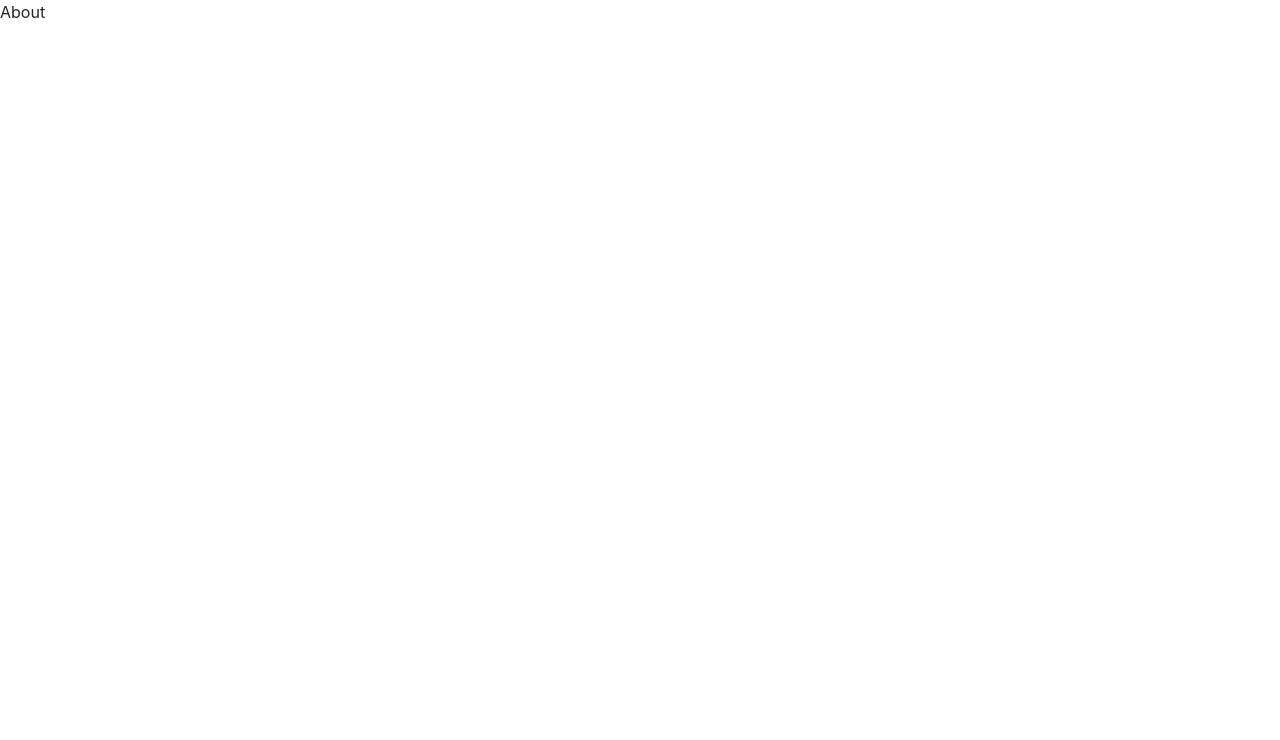
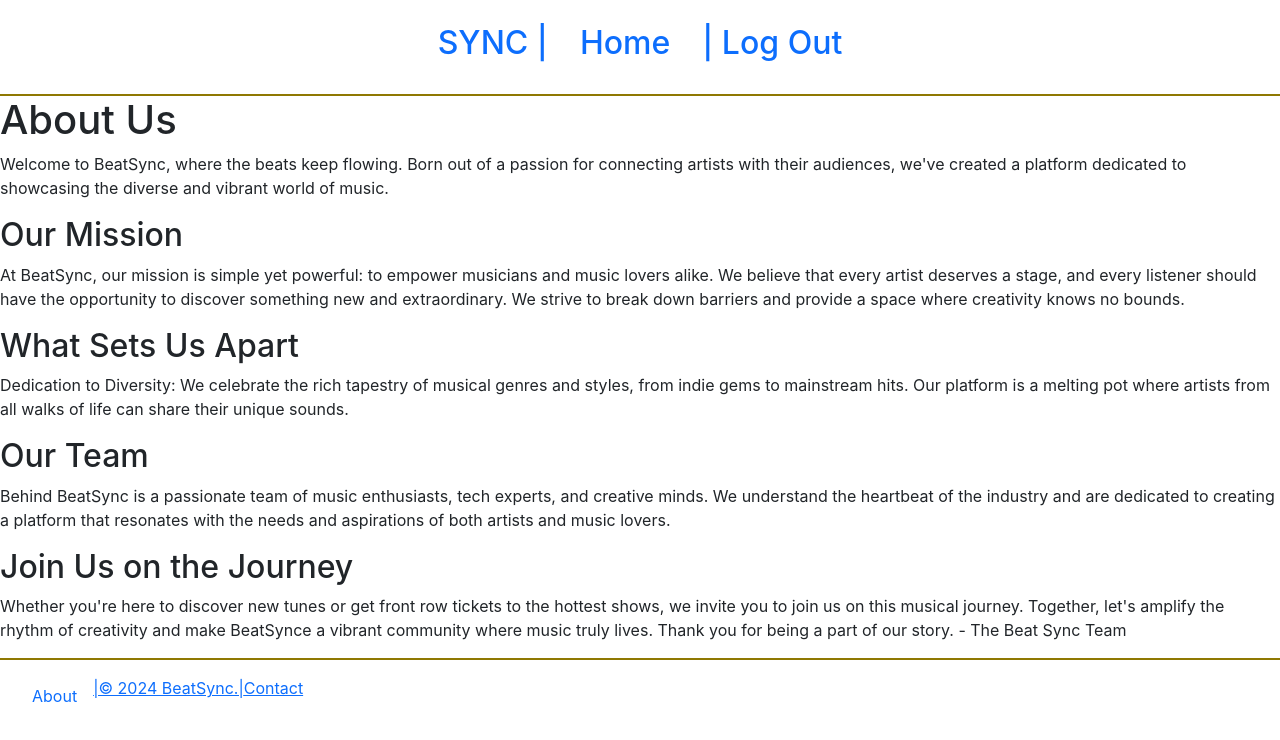
Before and after one commit to Xaeonmy-Team/bs-frontend, a React (Create React App) app: page /About in a window 1280 px wide. Shown: the top 740 px of the page. Built offline with nearby package versions, Linux system fonts and the light colour scheme; the HTML template or start-up script is replaced by a standard one.

Commit message:
about & contact

```diff
--- a/src/pages/About.js
+++ b/src/pages/About.js
@@ -1,8 +1,25 @@
 import React from 'react'
+import Header from '../components/Header'
+import Footer from '../components/Footer'
 
 const About = () => {
   return (
-    <div>About</div>
+    <div>
+      <Header />
+      <h1>About Us</h1>
+      <p>Welcome to BeatSync, where the beats keep flowing. Born out of a passion for connecting artists with their audiences, we've created a platform dedicated to showcasing the diverse and vibrant world of music.</p>
+      <h2>Our Mission</h2>
+      <p>At BeatSync, our mission is simple yet powerful: to empower musicians and music lovers alike. We believe that every artist deserves a stage, and every listener should have the opportunity to discover something new and extraordinary. We strive to break down barriers and provide a space where creativity knows no bounds.</p>
+      <h2>What Sets Us Apart</h2>
+      <p>Dedication to Diversity: We celebrate the rich tapestry of musical genres and styles, from indie gems to mainstream hits. Our platform is a melting pot where artists from all walks of life can share their unique sounds.</p>
+      <h2>Our Team</h2>
+      <p>Behind BeatSync is a passionate team of music enthusiasts, tech experts, and creative minds. We understand the heartbeat of the industry and are dedicated to creating a platform that resonates with the needs and aspirations of both artists and music lovers.</p>
+      <h2> Join Us on the Journey</h2>
+      <p>Whether you're here to discover new tunes or get front row tickets to the hottest shows, we invite you to join us on this musical journey. Together, let's amplify the rhythm of creativity and make BeatSynce a vibrant community where music truly lives.
+
+      Thank you for being a part of our story. - The Beat Sync Team</p>
+      <Footer />
+    </div>
   )
 }
 
--- a/src/pages/Contact.js
+++ b/src/pages/Contact.js
@@ -1,8 +1,14 @@
 import React from 'react'
+import Header from '../components/Header'
+import Footer from '../components/Footer'
 
 const Contact = () => {
   return (
-    <div>Contact</div>
+    <div>
+      <Header />
+      Contact us at xaeonmy@gmail.com to have an artist added to the database!
+      <Footer />
+      </div>
   )
 }
 
```
Also changed, not shown: 2 other files (tests, documents, lock files or other folders).
